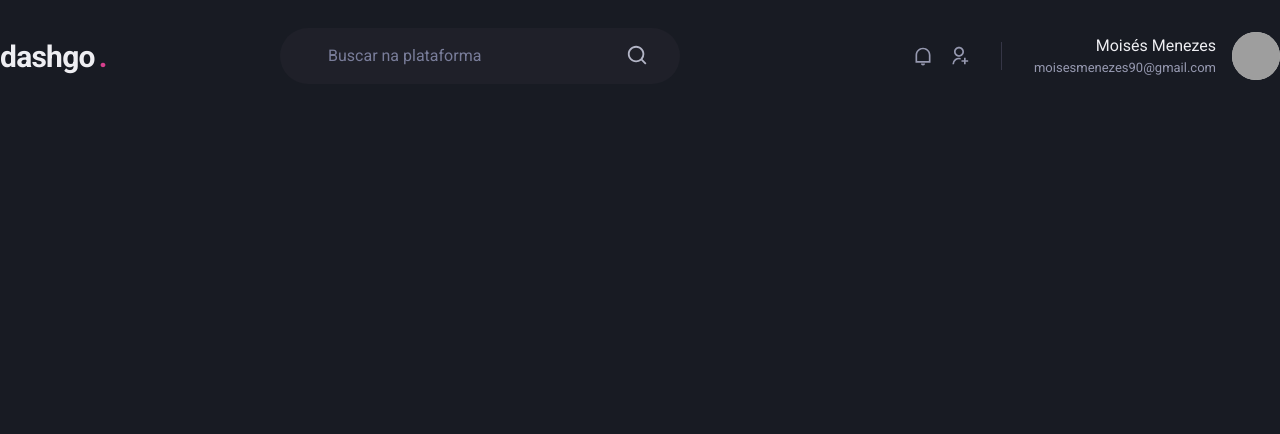
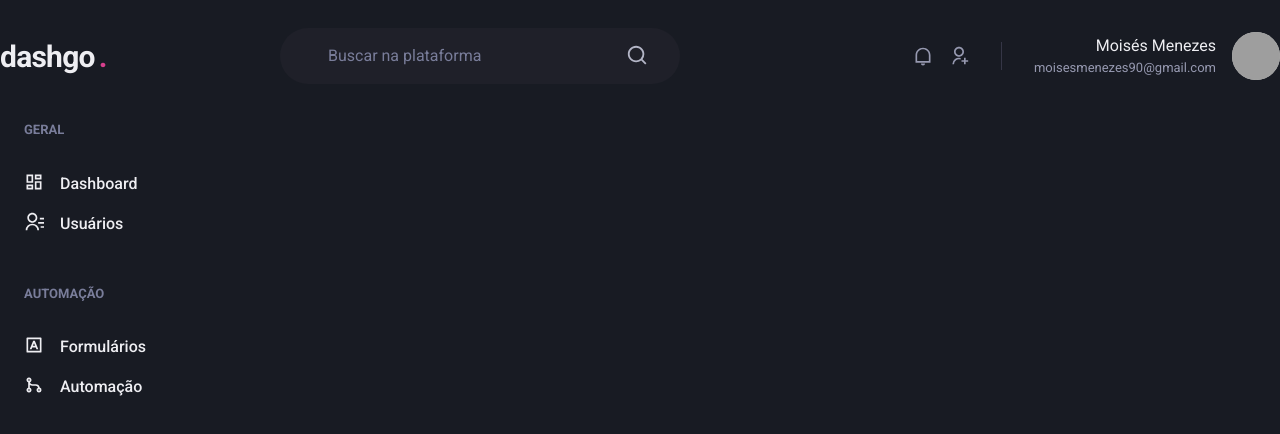
Before and after one commit to MoisesMenezes/Dashgo, a Next.js app: page /dashboard in a window 1280 px wide. Shown: the top 434 px of the page. Built offline with nearby package versions, Linux system fonts and the light colour scheme; grey boxes are pictures that could not be loaded.

Commit message:
feat: add Sidebar component

```diff
--- /dev/null
+++ b/src/components/Sidebar.tsx
@@ -0,0 +1,41 @@
+import { Box, Stack, Text, Link, Icon } from "@chakra-ui/react";
+import { RiContactsLine, RiDashboardLine, RiGitMergeLine, RiInputMethodLine } from "react-icons/ri";
+
+export function Sidebar() {
+  return (
+    <Box as="aside" w="64" mr="8">
+      <Stack spacing="12" align="flex-start">
+        <Box>
+          <Text fontWeight="bold" color="gray.400" fontSize="small">
+            GERAL
+          </Text>
+          <Stack spacing="4" mt="8" align="stretch">
+            <Link display="flex" align="center">
+              <Icon as={RiDashboardLine} fontSize="20"/>
+              <Text ml="4" fontWeight="medium">Dashboard</Text>
+            </Link>
+            <Link display="flex" align="center">
+              <Icon as={RiContactsLine} fontSize="20"/>
+              <Text ml="4" fontWeight="medium">Usuários</Text>
+            </Link>
+          </Stack>
+        </Box>
+        <Box>
+          <Text fontWeight="bold" color="gray.400" fontSize="small">
+            AUTOMAÇÃO
+          </Text>
+          <Stack spacing="4" mt="8" align="stretch">
+            <Link display="flex" align="center">
+              <Icon as={RiInputMethodLine} fontSize="20"/>
+              <Text ml="4" fontWeight="medium">Formulários</Text>
+            </Link>
+            <Link display="flex" align="center">
+              <Icon as={RiGitMergeLine} fontSize="20"/>
+              <Text ml="4" fontWeight="medium">Automação</Text>
+            </Link>
+          </Stack>
+        </Box>
+      </Stack>
+    </Box>
+  );
+}
--- a/src/pages/dashboard.tsx
+++ b/src/pages/dashboard.tsx
@@ -1,8 +1,16 @@
 import { Header } from "../components/Header";
+import { Flex } from "@chakra-ui/react";
+import { Sidebar } from "../components/Sidebar";
 
 
 export default function Dashboard(){
   return(
-    <Header />
+    <Flex direction="column" h="100vh">
+      <Header />
+
+      <Flex width="100%" my="6" maxWidth={1480} mx="auto" px="6">
+        <Sidebar />
+      </Flex>
+    </Flex>
   )
 }
```
